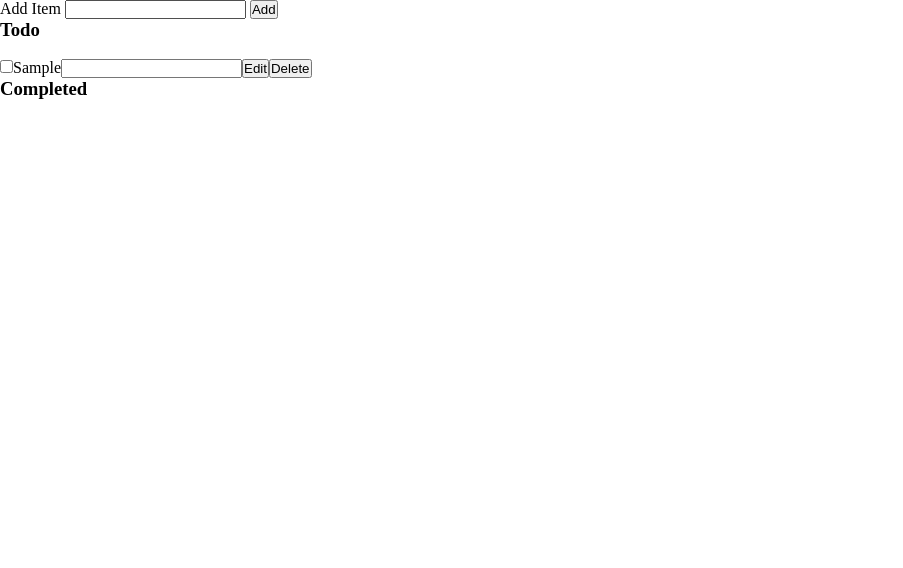
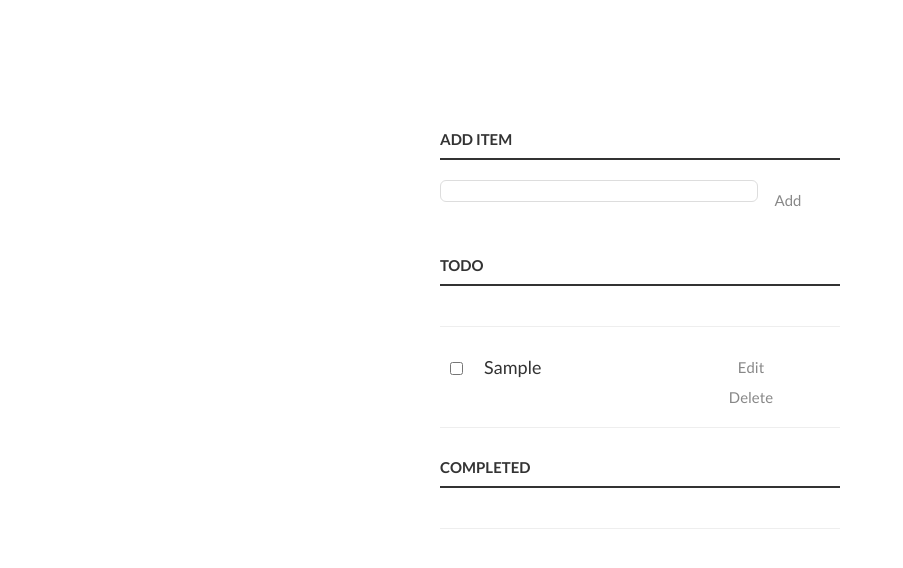
Before and after one commit to Fahad-Rafiq06/TODO, a plain HTML site: page index.html in a window 1280 px wide. Both pictures are taken after typing "Sample" into the empty fields and a click on the button "Add". Shown: the whole page, without its empty margins (0-903 px from the left). Drawn offline with Linux system fonts and the light colour scheme.

Commit message:
Update style.css

```diff
--- a/style.css
+++ b/style.css
@@ -1,45 +1,120 @@
-*
-{
-margin: 0%;
-padding: 0%;
-box-sizing: border-box;
-}
-#container
-{
-    height: 100vh;
-    width: 100vw;
-    background-color: rgb(35, 43, 40);
-    display: flex;
-    flex-direction: column;
+/* Basic Style */
+body {
+    background: #fff;
+    color: #333;
+    font-family: Lato, sans-serif;
+  }
+  .container {
+    display: block;
+    width: 400px;
+    margin: 100px auto 0;
+  }
+  ul {
+    margin: 0;
+    padding: 0;
+  }
+  li * {
+    float: left;
+  }
+  li, h3 {
+    clear:both;
+    list-style:none;
+  }
+  input, button {
+    outline: none;
+  }
+  button {
+    background: none;
+    border: 0px;
+    color: #888;
+    font-size: 15px;
+    width: 60px;
+    margin: 10px 0 0;
+    font-family: Lato, sans-serif;
+    cursor: pointer;
+  }
+  button:hover {
+    color: #333;
+  }
+  /* Heading */
+  h3,
+  label[for='new-task'] {
+    color: #333;
+    font-weight: 700;
+    font-size: 15px;
+    border-bottom: 2px solid #333;
+    padding: 30px 0 10px;
+    margin: 0;
+    text-transform: uppercase;
+  }
+  input[type="text"] {
+    margin: 0;
+    font-size: 18px;
+    line-height: 18px;
+    height: 18px;
+    padding: 10px;
+    border: 1px solid #ddd;
+    background: #fff;
+    border-radius: 6px;
+    font-family: Lato, sans-serif;
+    color: #888;
+  }
+  input[type="text"]:focus {
+    color: #333;
+  }
 
-}
-.one
-{
-    flex: 2;
-    background-color: rgb(117, 195, 178);
-    display: flex;
-    justify-content:center;
-    align-items: center;
-}
-.two
-{
-    flex: 8;
-    /* background-color:  black; */
-    display: flex;
-    justify-content:center;
-    align-items: center;
-    flex-direction: column;
+  /* New Task */
+  label[for='new-task'] {
+    display: block;
+    margin: 0 0 20px;
+  }
+  input#new-task {
+    float: left;
+    width: 318px;
+  }
+  p > button:hover {
+    color: #0FC57C;
+  }
 
-}
-.show
-{
-    height: 50px;
-    width: 350px;
-    background-color: white;
-    margin-top: 10px;
-    padding: 15px;
-    border: 1px solid rgb(173, 167, 167);
-    border-radius: 5px;
+  /* Task list */
+  li {
+    overflow: hidden;
+    padding: 20px 0;
+    border-bottom: 1px solid #eee;
+  }
+  li > input[type="checkbox"] {
+    margin: 0 10px;
+    position: relative;
+    top: 15px;
+  }
+  li > label {
+    font-size: 18px;
+    line-height: 40px;
+    width: 237px;
+    padding: 0 0 0 11px;
+  }
+  li >  input[type="text"] {
+    width: 226px;
+  }
+  li > .delete:hover {
+    color: #CF2323;
+  }
 
+  /* Completed */
+  #completed-tasks label {
+    text-decoration: line-through;
+    color: #888;
+  }
 
-}
+  /* Edit Task */
+  ul li input[type=text] {
+    display:none;
+  }
+
+  ul li.editMode input[type=text] {
+    display:block;
+  }
+
+  ul li.editMode label {
+    display:none;
+  }
```
